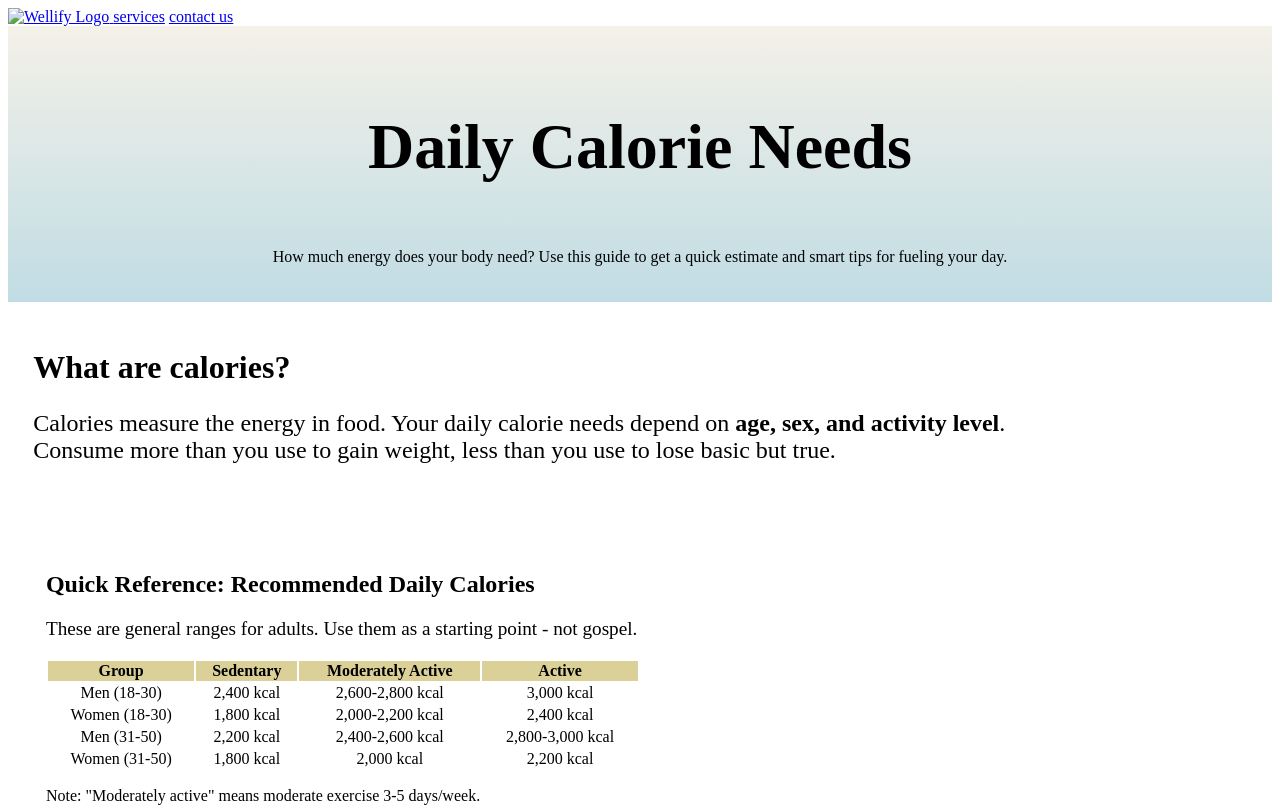
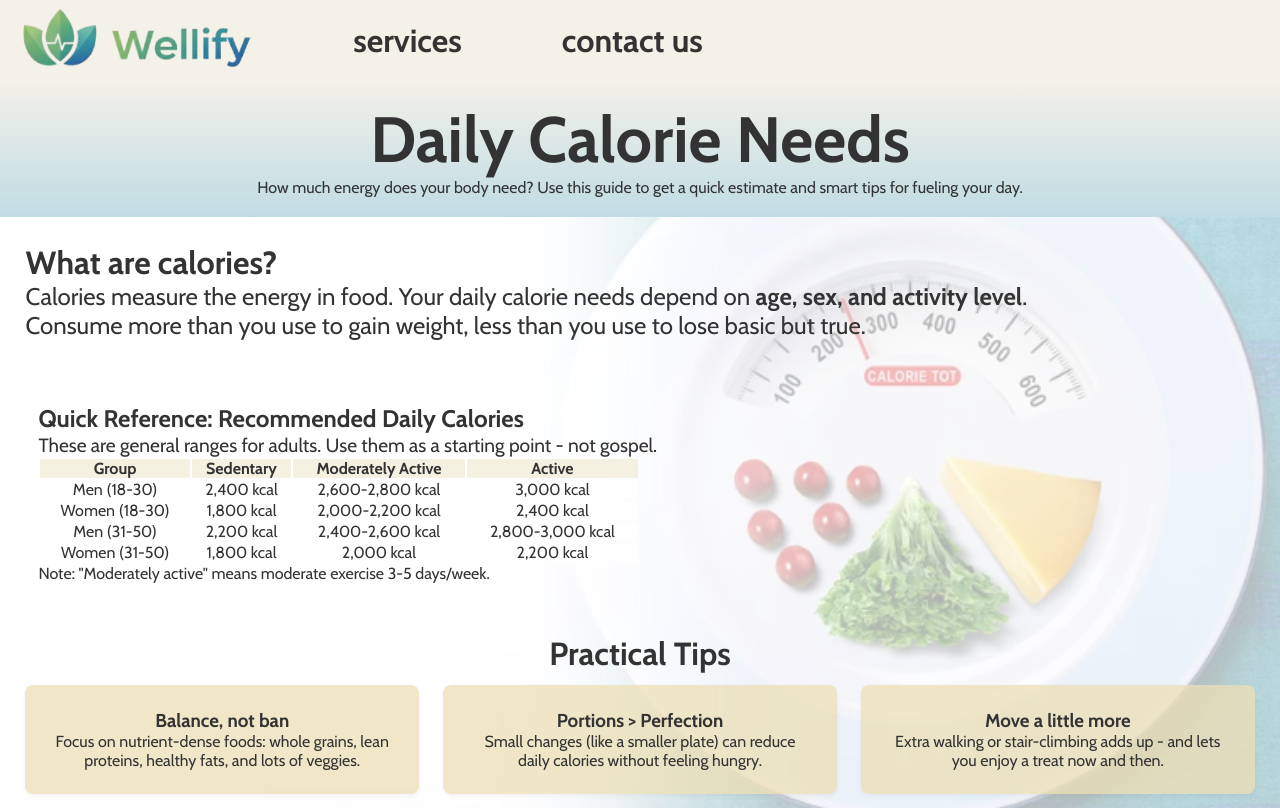
Before and after one commit to aahmedbaj/wellify, a plain HTML site: page calorie.html in a window 1280 px wide. Shown: the top 808 px of the page. Drawn offline with nearby package versions, Linux system fonts and the light colour scheme; the site is published under a folder, as on GitHub Pages, so addresses that start at the root find nothing.

Commit message:
Update calorie.html

```diff
--- a/calorie.html
+++ b/calorie.html
@@ -8,7 +8,7 @@
     <title>Calorie needs</title>
     <meta name="author" content="Ahmed Bajunaid">
     <!--linking to CSS file-->
-    <link rel="stylesheet" href="/css/style.css">
+    <link rel="stylesheet" href="css/style.css">
     <meta name="viewport" content="width=device-width, initial-scale=1.0">
 
     <!--linking the font-->
@@ -26,7 +26,7 @@
     <!--- navigation bar ---->
     <div class="navbar">
         <a href="index.html" class="logo">
-            <img src="/images/logo.jpg" alt="Wellify Logo">
+            <img src="images/logo.jpg" alt="Wellify Logo">
         </a>
         <a href="services.html" class="nav-links">services</a>
         <a href="contact.html" class="nav-links">contact us</a>
```
